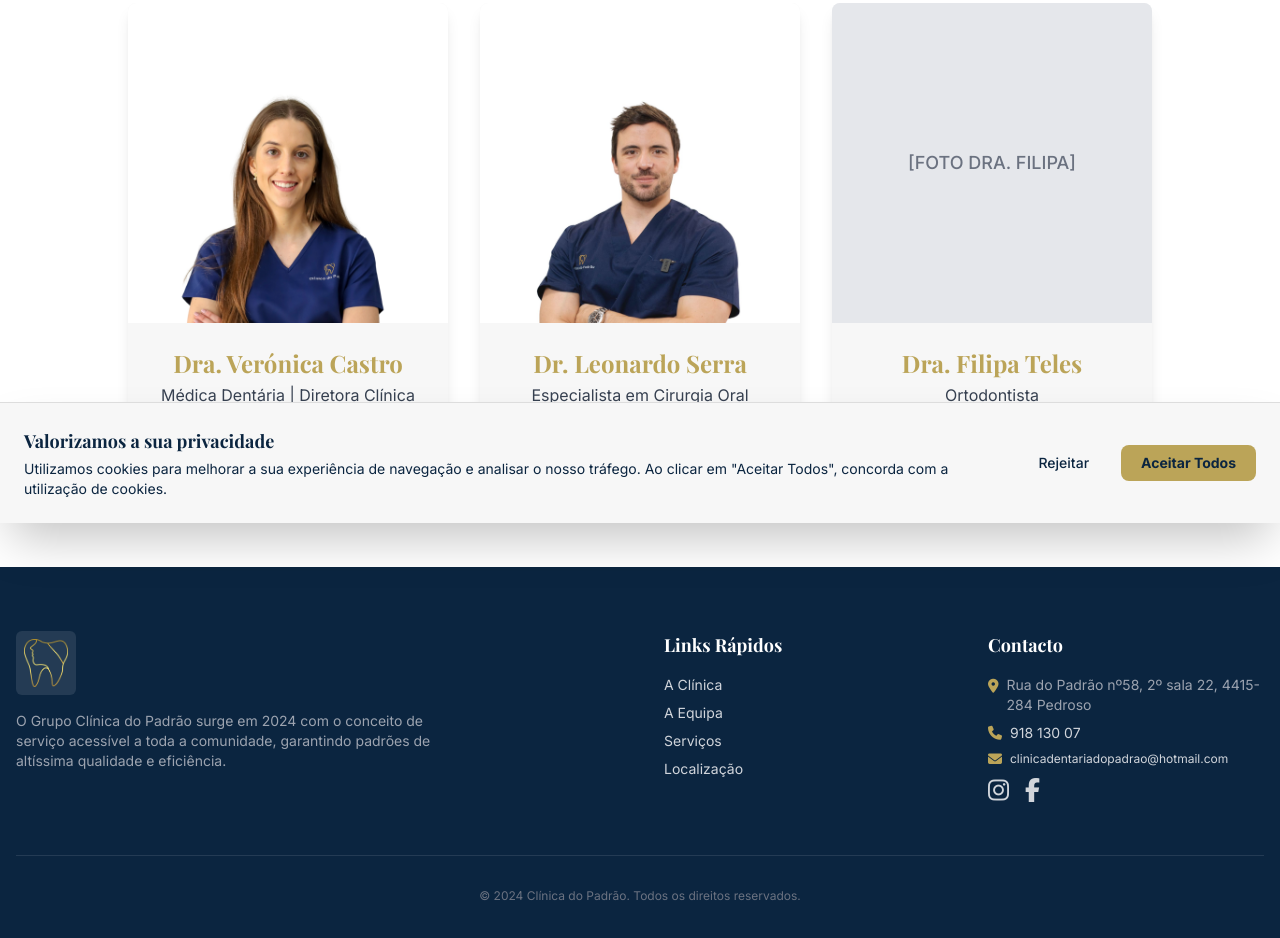
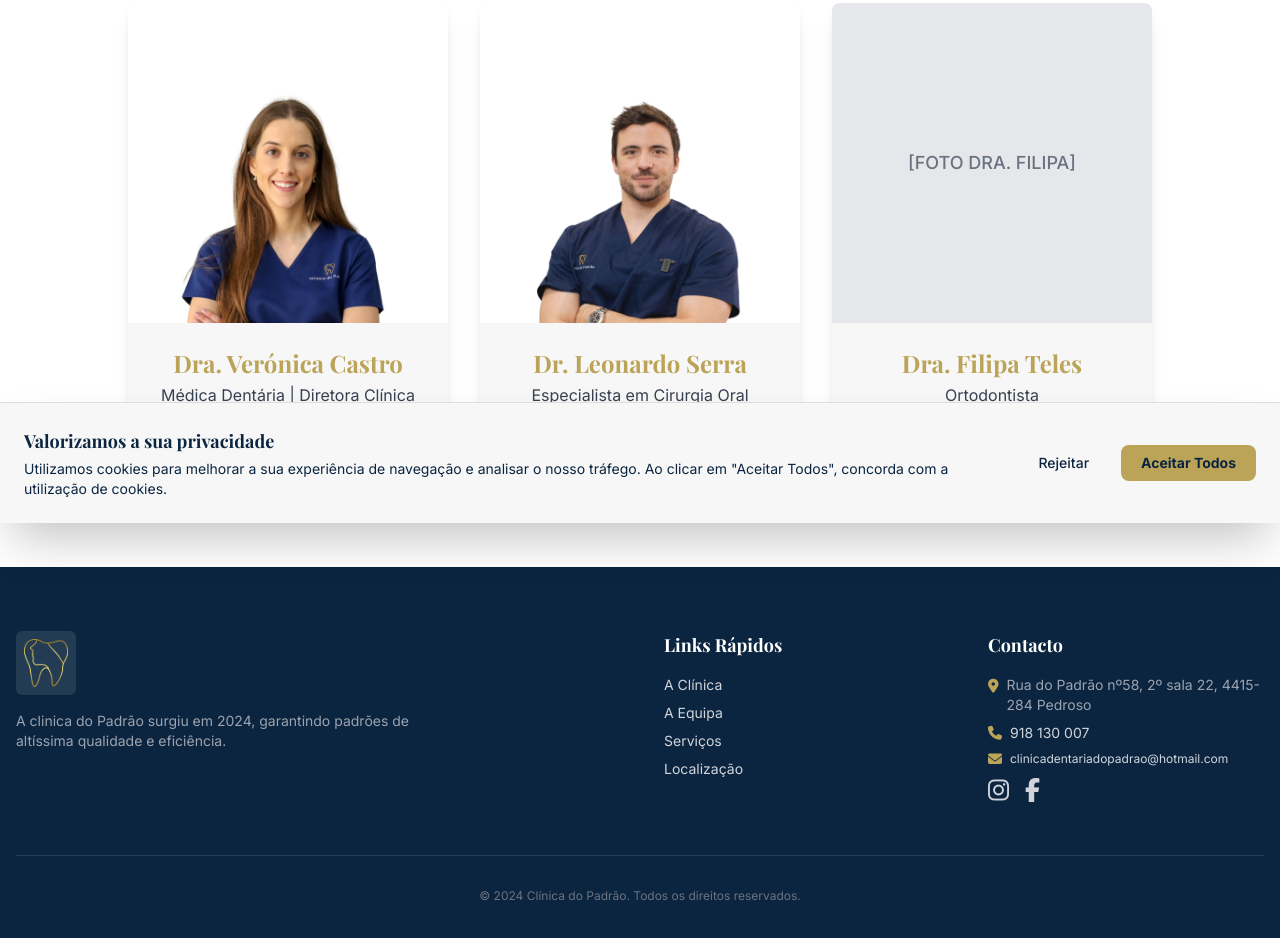
Before and after one commit to outofrealevents-cpu/Cl-nicadopadrao, a plain HTML site: page equipa.html in a window 1280 px wide. Shown: the part 277-1215 px from the top of the page. Drawn offline with nearby package versions, Linux system fonts and the light colour scheme.

Commit message:
equipa.html

```diff
--- a/equipa.html
+++ b/equipa.html
@@ -243,7 +243,7 @@
 
                 <div class="md:col-span-2">
                     <img src="public/logofinalrony.png" alt="Logo Clínica do Padrão" class="h-16 mb-4 bg-white/10 rounded-md p-2">
-                    <p class="text-sm text-gray-400 max-w-md">O Grupo Clínica do Padrão surge em 2024 com o conceito de serviço acessível a toda a comunidade, garantindo padrões de altíssima qualidade e eficiência.</p>
+                    <p class="text-sm text-gray-400 max-w-md">A clinica do Padrão surgiu em 2024, garantindo padrões de altíssima qualidade e eficiência.</p>
                 </div>
 
                 <div>
@@ -265,7 +265,7 @@
                         </li>
                          <li class="flex gap-2 items-center">
                             <i class="fas fa-phone text-padrao-gold"></i>
-                            <a href="tel:91813007" class="hover:text-padrao-gold transition-colors">918 130 07</a>
+                            <a href="tel:91813007" class="hover:text-padrao-gold transition-colors">918 130 007</a>
                         </li>
                          <li class="flex gap-2 items-center">
                             <i class="fas fa-envelope text-padrao-gold"></i>
```
